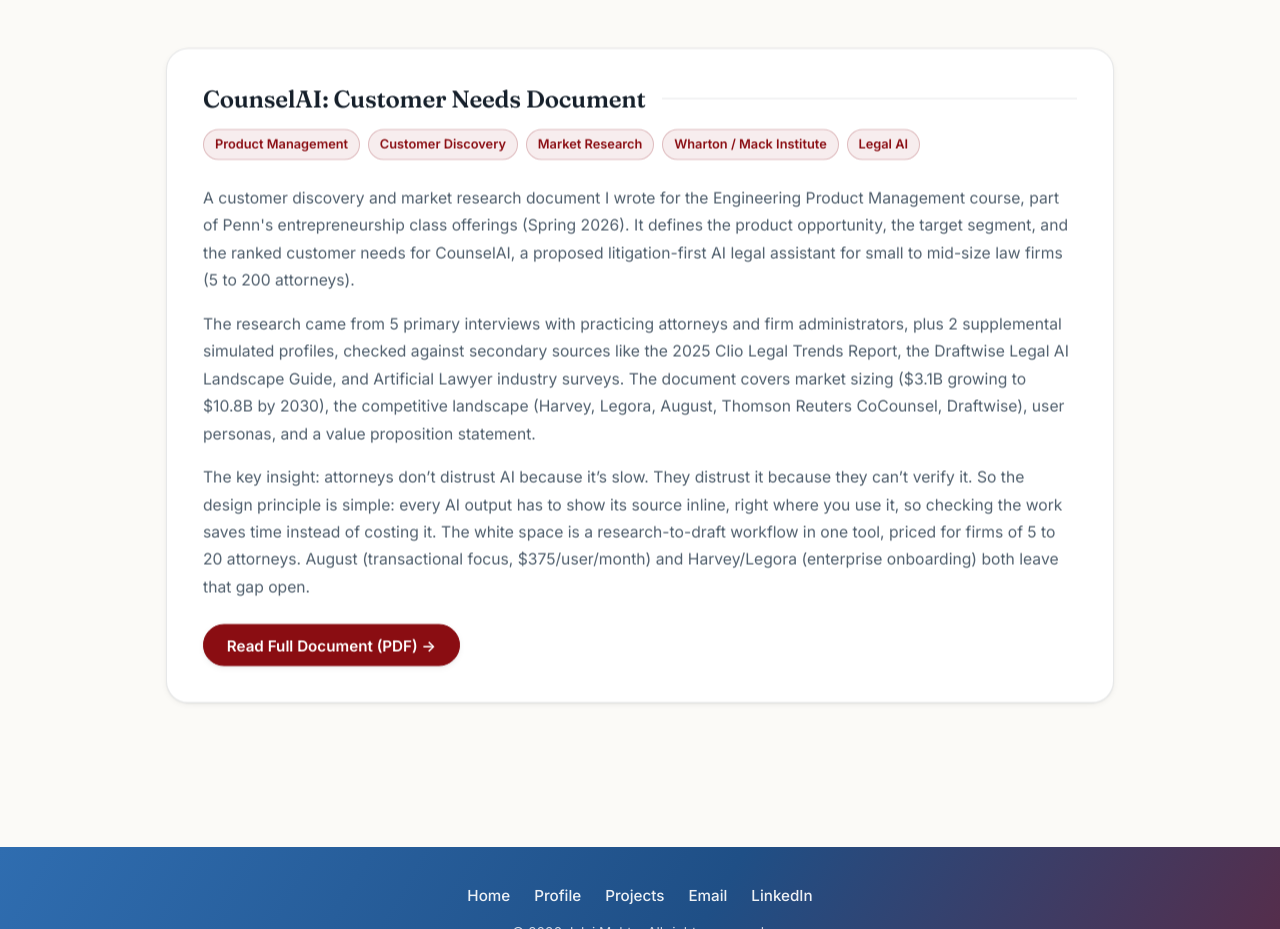
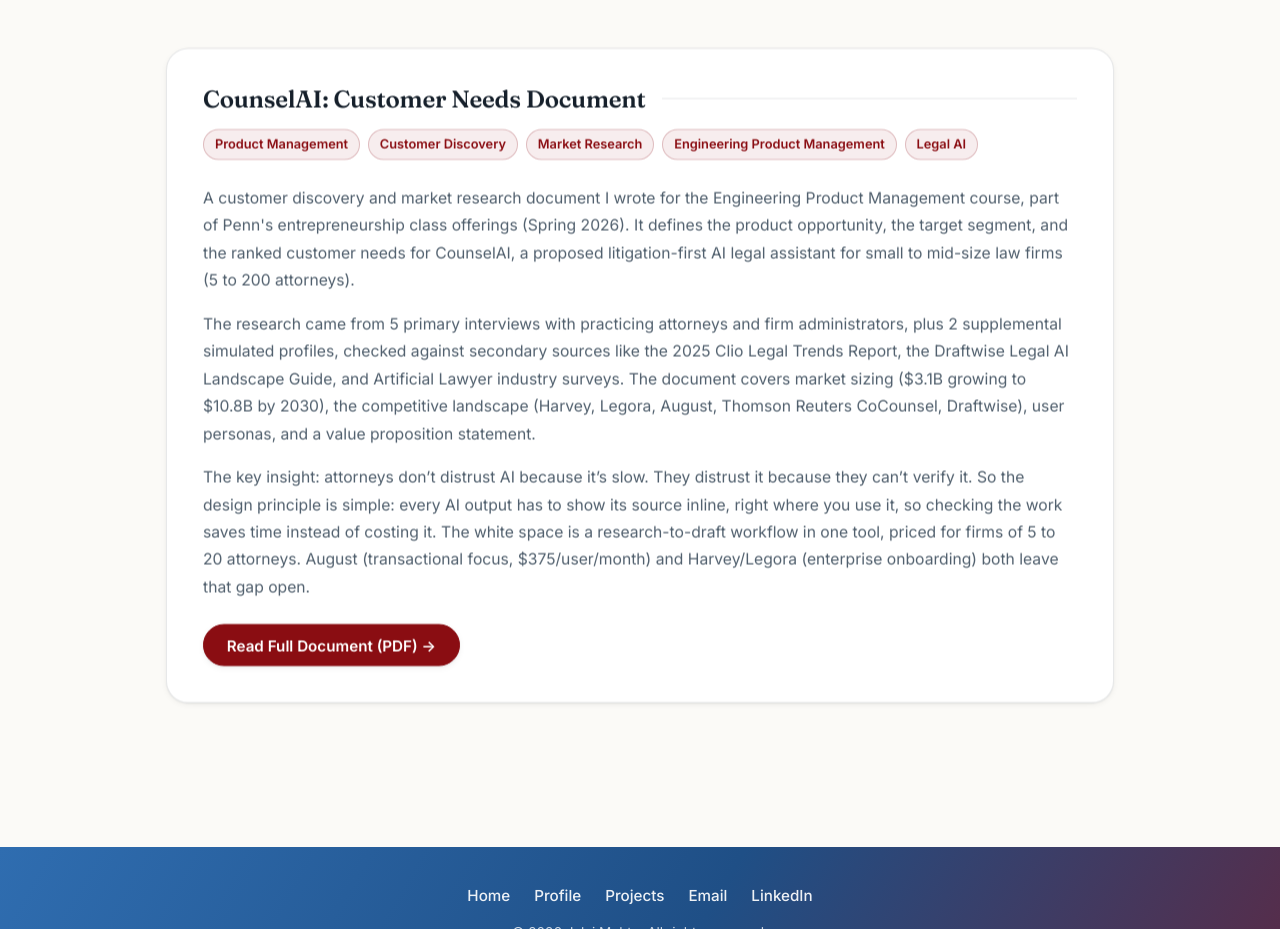
Before and after one commit to JalajSM/JalajSM.github.io, a website: page projects.html in a window 1280 px wide. Shown: the part 5620-6549 px from the top of the page. Drawn offline with Linux system fonts and the light colour scheme.

Commit message:
Update CounselAI tag to match revised course (Engineering Product Management)

```diff
--- a/projects.html
+++ b/projects.html
@@ -246,7 +246,7 @@
         <span class="tag tag--red">Product Management</span>
         <span class="tag tag--red">Customer Discovery</span>
         <span class="tag tag--red">Market Research</span>
-        <span class="tag tag--red">Wharton / Mack Institute</span>
+        <span class="tag tag--red">Engineering Product Management</span>
         <span class="tag tag--red">Legal AI</span>
       </div>
       <p>
```
